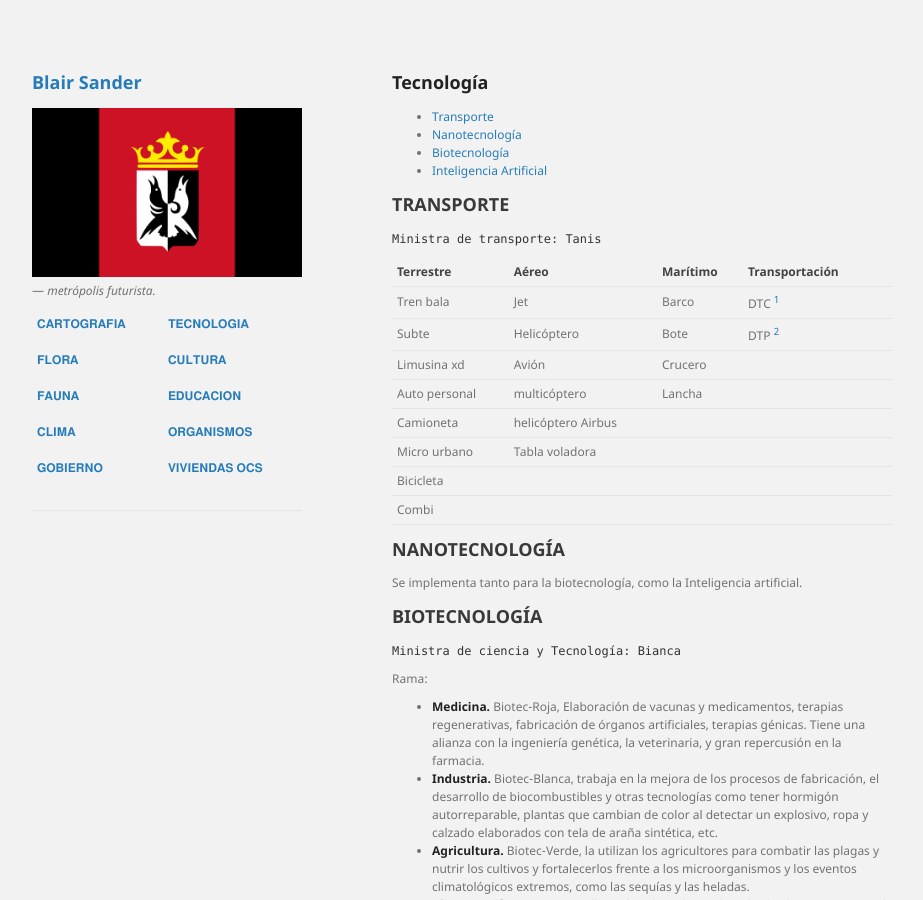
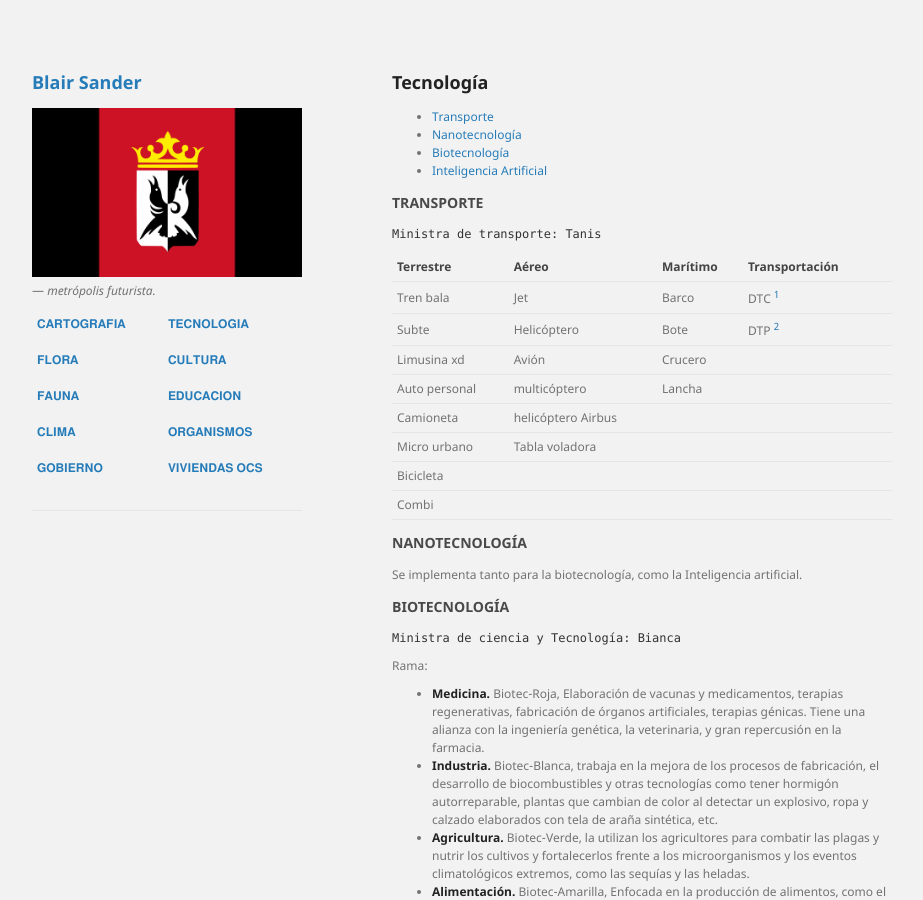
Before and after one commit to BlairSander/ciudad, a Jekyll site: the page built from tecnologia.md, in a window 1280 px wide and 900 px high. Shown: the whole window, without its empty margins (178-1101 px from the left). Built offline with Jekyll 4.4.1, drawn with Linux system fonts in a browser that asks for light colours; our own code applies the rules of GitHub Pages for plain Markdown files.

```diff
--- a/tecnologia.md
+++ b/tecnologia.md
@@ -9,7 +9,7 @@ layout: default
 - [Biotecnología](#biotecnología)
 - [Inteligencia Artificial](#inteligencia-artificial)
 
-## TRANSPORTE
+### TRANSPORTE
 `Ministra de transporte: Tanis`
 
 |Terrestre|Aéreo|Marítimo|Transportación|
@@ -31,11 +31,11 @@ layout: default
 
 [^1]: DTP: (dispositivo de transporte por pulsera). Este dispositivo sólo logra transportar hasta dos personas por vez.
 
-## NANOTECNOLOGÍA
+### NANOTECNOLOGÍA
 
 Se implementa tanto para la biotecnología, como la Inteligencia artificial.
 
-## BIOTECNOLOGÍA
+### BIOTECNOLOGÍA
 `Ministra de ciencia y Tecnología: Bianca`
 
 Rama:
@@ -47,7 +47,7 @@ Rama:
 * **Recursos marinos.** Biotec-Azul explota los recursos marinos para obtener productos de acuicultura, cosméticos o sanitarios. Además, es la más utilizada para conseguir biocombustibles a partir de algunas microalgas.
 * **Bioinformática.** Biotec-Dorada, se encarga de obtener, almacenar, analizar y separar la información biológica, sobre todo la relativa a las secuencias de ADN y aminoácidos. Se realizan producciones de _biochips_ con diversas finalidades, y puede trabajar en forma integral junto a otros campos como la medicina.
 
-## INTELIGENCIA ARTIFICIAL
+### INTELIGENCIA ARTIFICIAL
 `Ministro de Industria y Tecnología Informática: Kratzer`
 
 La metrópolis cuenta con diferentes tipos de inteligencia artificial que forman parte de la viuda cotidina, los sistemas de Inteligencia Artificial utilizados en distintos dispositivos inteligentes y los androides (que pueden ser antropomórficos o zoomórficos). Éstos fueron diseñados y creados por unos pocos ingenieros y empresarios. Los androides que son mucho más complejos que los sistemas de dispositivos, están regidos bajo leyes y normativas por lo que se requiere un registro nacional obligatorio, de caso contrario se estaría ejerciendo contra la ley. Por lo tanto los diferentes modelos de androides se clasifican en Modelos registrados y modelos sin registrar.
```
